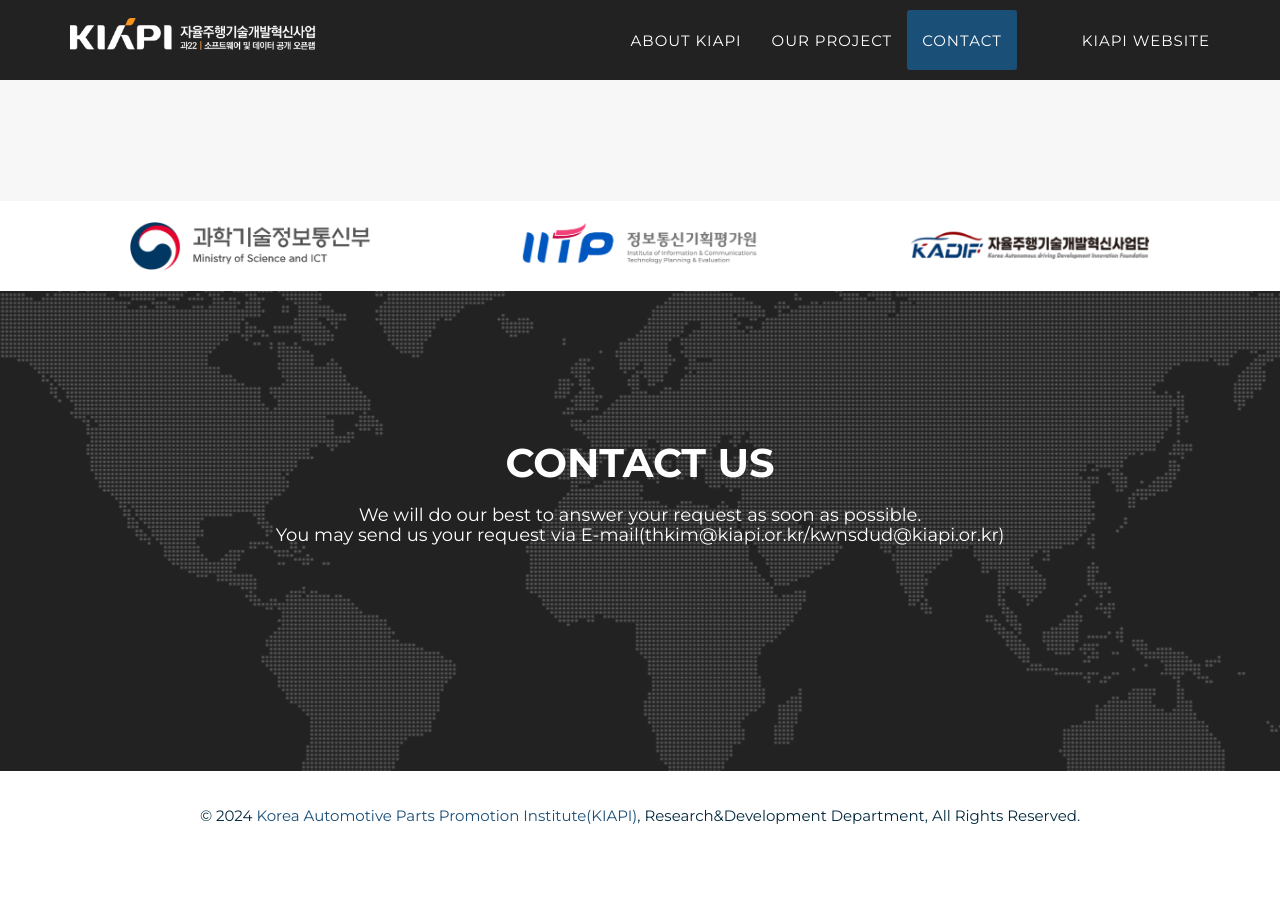
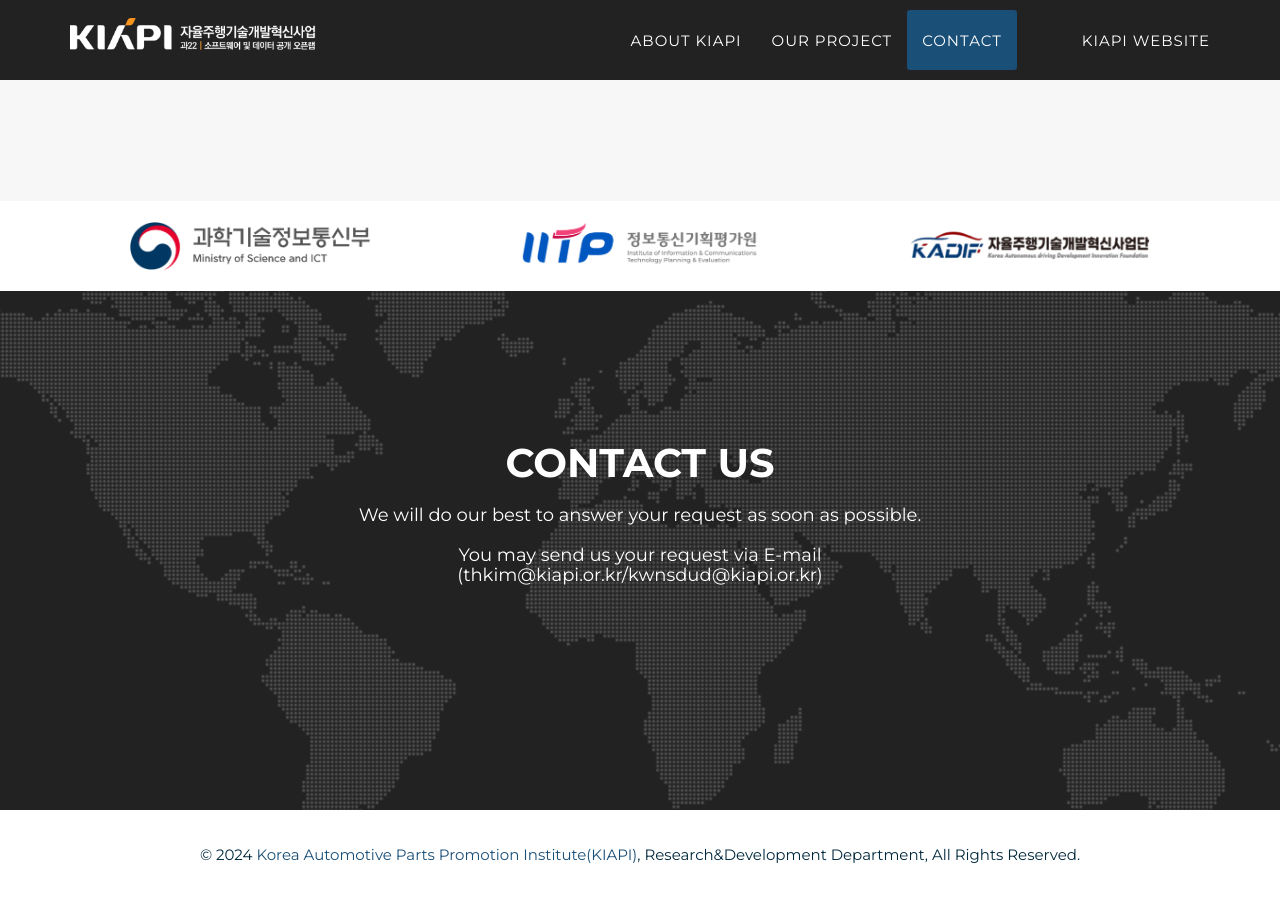
Before and after one commit to knowJang/kiapi-msit-22.github.io, a Jekyll site: the page built from index.html, in a window 1280 px wide and 900 px high, scrolled down 3695 px. Built offline with Jekyll 4.4.1, drawn with Linux system fonts in a browser that asks for light colours; some web fonts are replaced; before the commit the page ends 4556 px from its top, so only the background shows below that.

Commit message:
Update contact.html

```diff
--- a/_includes/2016_data/contact.html
+++ b/_includes/2016_data/contact.html
@@ -3,7 +3,7 @@
         <div class="row">
             <div class="col-lg-12 text-center">
                 <h2 class="section-heading">Contact Us</h2>
-                <h3 class="section-subheading text-white">We will do our best to answer your request as soon as possible.<br>You may send us your request via E-mail(thkim@kiapi.or.kr/kwnsdud@kiapi.or.kr)</h3>
+                <h3 class="section-subheading text-white">We will do our best to answer your request as soon as possible.<br><br>You may send us your request via E-mail<br>(thkim@kiapi.or.kr/kwnsdud@kiapi.or.kr)</h3>
             </div>
         </div>
         <!--div class="row">
```
